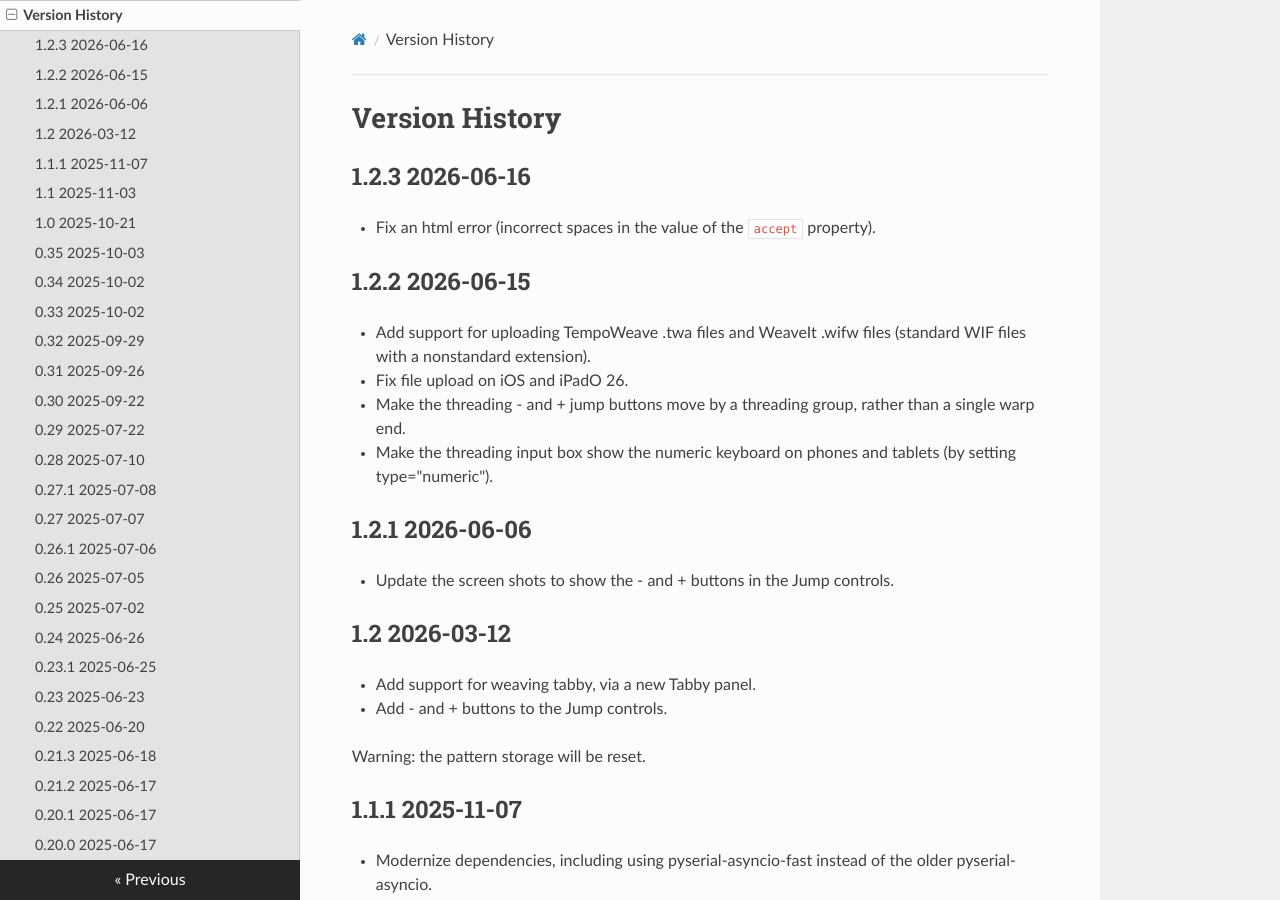
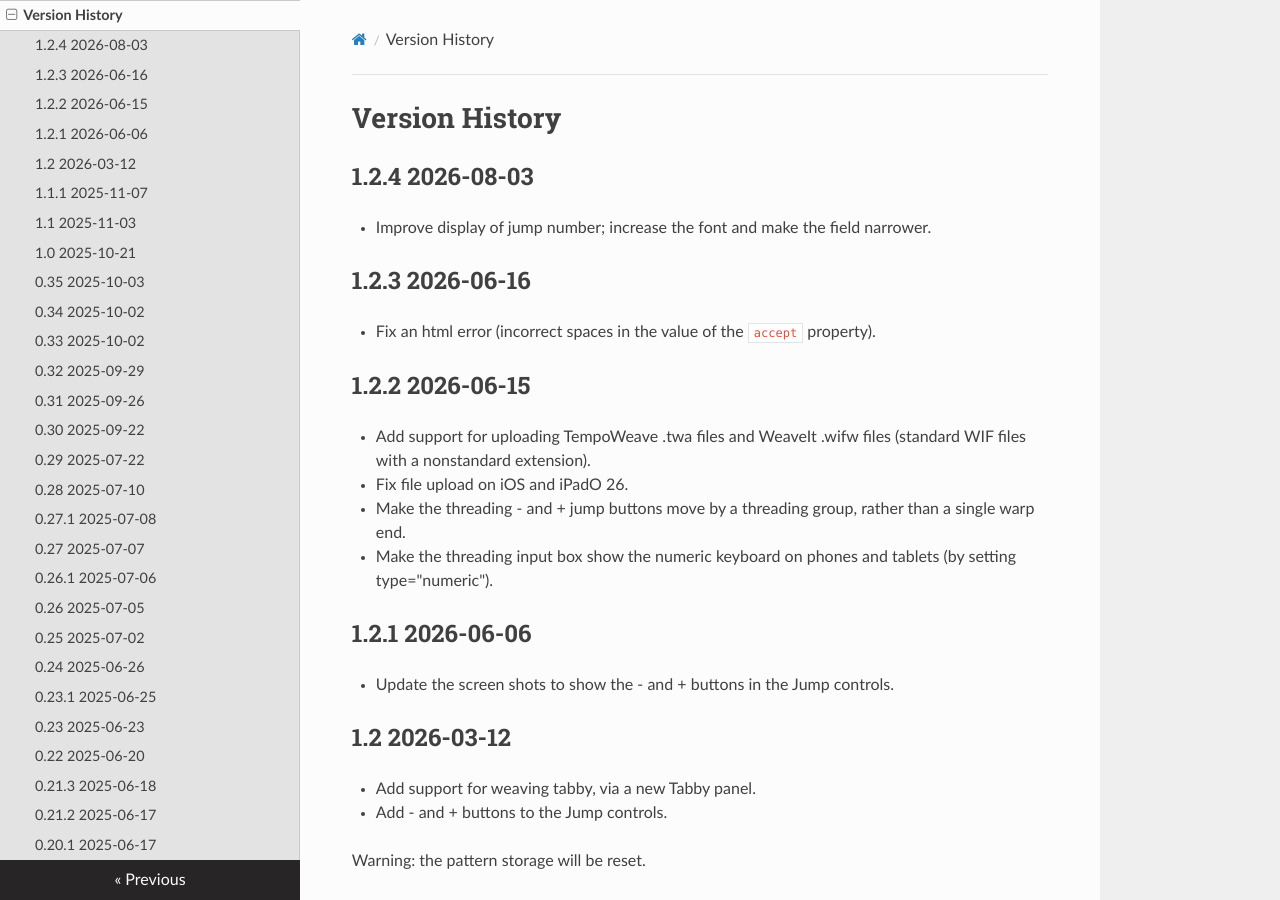
Before and after one commit to r-owen/base_loom_server, an MkDocs documentation site: the page built from docs/version_history.md, in a window 1280 px wide and 900 px high. Built offline with MkDocs 1.6.1, drawn with Linux system fonts in a browser that asks for light colours; nearby versions of some CDN libraries.

Commit message:
Update the version history

```diff
--- a/docs/version_history.md
+++ b/docs/version_history.md
@@ -1,4 +1,8 @@
 # Version History
+
+## 1.2.4 2026-08-03
+
+* Improve display of jump number; increase the font and make the field narrower.
 
 ## 1.2.3 2026-06-16
 
```
